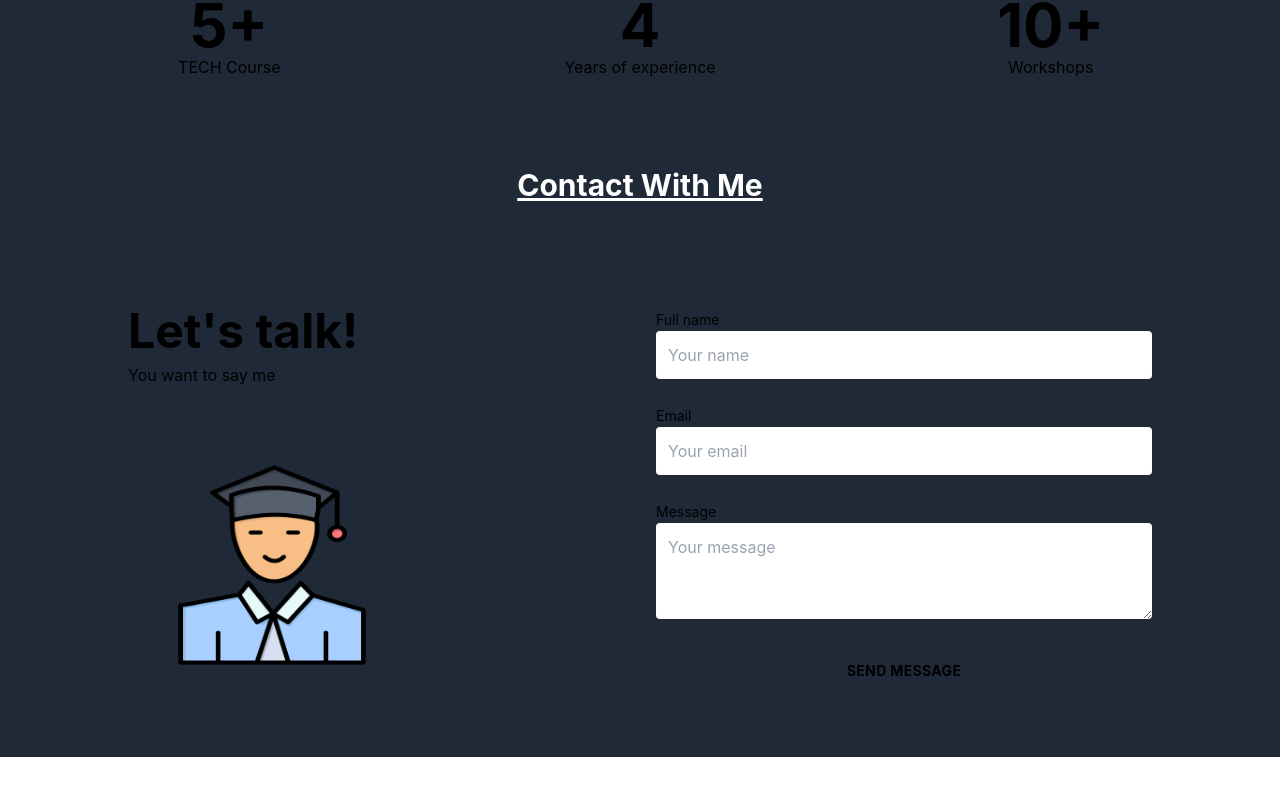
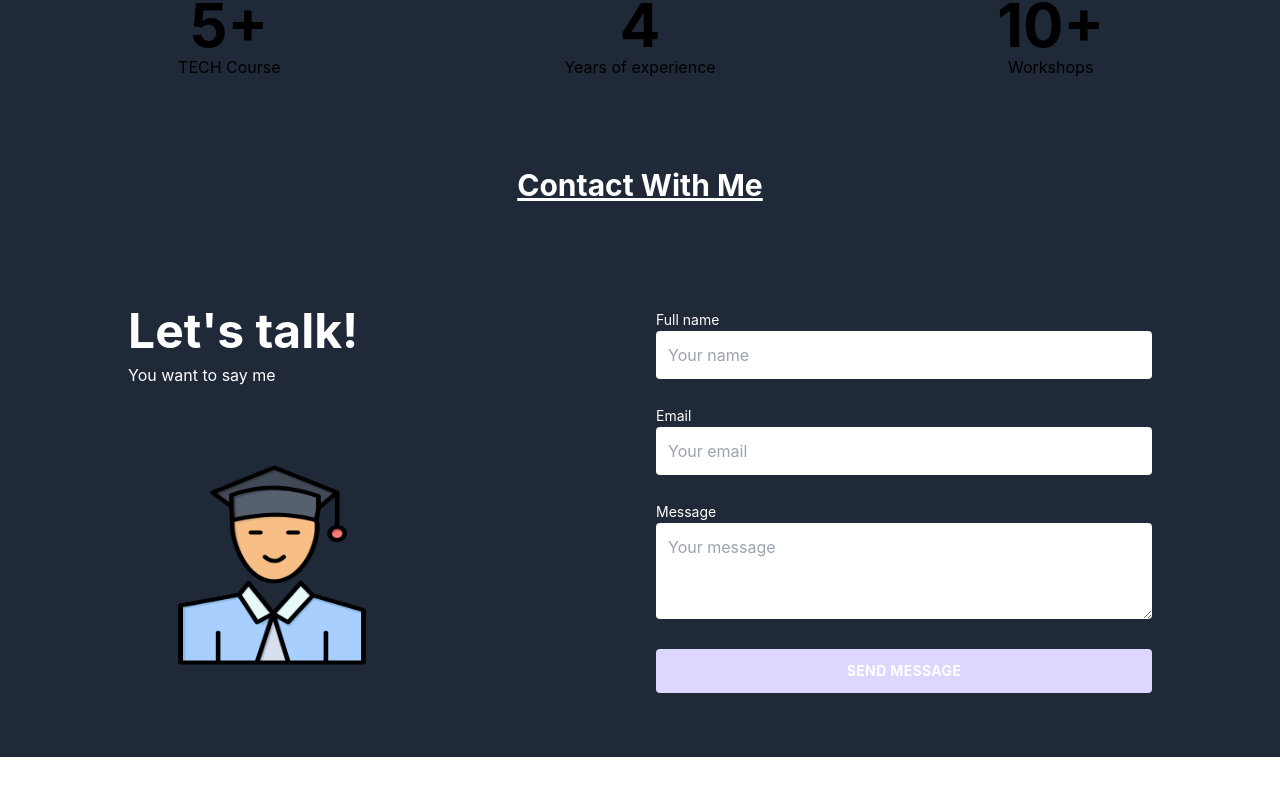
Before and after one commit to TH-Raju/Project_Tech_Tutor_Client_side, a React (Create React App) app: page / in a window 1280 px wide. Shown: the part 1777-2576 px from the top of the page. Built offline with nearby package versions, Linux system fonts and the light colour scheme; no server answers.

Commit message:
Recheck site

```diff
--- a/src/components/Home/Summary.jsx
+++ b/src/components/Home/Summary.jsx
@@ -34,31 +34,31 @@ const Summary = () => {
             </section>
 
 
-            <div>
+            <div className='text-white'>
                 <h1 className='bg-gray-800 underline text-white text-3xl text-center py-10 font-bold'>Contact With Me</h1>
                 <div className="grid w-full grid-cols-1 gap-8  py-16 mx-auto md:grid-cols-2 md:px-12  xl:px-32 pl-4 dark:bg-gray-800 dark:text-gray-100">
 
                     <div className="flex flex-col justify-between">
                         <div className="space-y-2">
-                            <h2 className="text-4xl font-bold leading-tight lg:text-5xl">Let's talk!</h2>
+                            <h2 className="text-4xl text-white font-bold leading-tight lg:text-5xl">Let's talk!</h2>
                             <div className="dark:text-gray-400">You want to say me</div>
                         </div>
                         <img src={img} alt="Contact our customer support" className="p-6 h-52 md:h-64 w-72" />
                     </div>
                     <form noValidate="" className="space-y-6 ng-untouched ng-pristine ng-valid">
                         <div>
-                            <label htmlFor="name" className="text-sm">Full name</label>
+                            <label htmlFor="name" className="text-sm text-white">Full name</label>
                             <input id="name" type="text" placeholder="Your name" className="w-full p-3 rounded dark:bg-gray-800" />
                         </div>
                         <div>
-                            <label htmlFor="email" className="text-sm">Email</label>
+                            <label htmlFor="email" className="text-sm text-white">Email</label>
                             <input id="email" type="email" placeholder="Your email" className="w-full p-3 rounded dark:bg-gray-800" />
                         </div>
                         <div>
-                            <label htmlFor="message" className="text-sm">Message</label>
+                            <label htmlFor="message" className="text-sm text-white">Message</label>
                             <textarea id="message" rows="3" placeholder="Your message" className="w-full p-3 rounded dark:bg-gray-800"></textarea>
                         </div>
-                        <button type="submit" method="POST" action="mailto: rajukhan894200@gmail.com" encType="multipart/form-data" className="w-full p-3 text-sm font-bold tracking-wide uppercase rounded dark:bg-violet-400 dark:text-gray-900">Send Message</button>
+                        <button type="submit" method="POST" action="mailto: rajukhan894200@gmail.com" encType="multipart/form-data" className="w-full p-3 text-sm font-bold tracking-wide uppercase rounded dark:bg-violet-400 bg-violet-200  dark:text-gray-900">Send Message</button>
                     </form>
                 </div>
             </div>
--- a/src/components/MyReview.jsx
+++ b/src/components/MyReview.jsx
@@ -8,6 +8,17 @@ const MyReview = () => {
 
     const [userReview, setUserReview] = useState([]);
     useTitle('My Reviews');
+    // console.log(userReview[0].email);
+
+    useEffect(() => {
+        fetch(`https://tech-tutor-server-side.vercel.app/review?email=$${userReview.email}`, {
+            headers: {
+                authorization: `Bearer ${localStorage.getItem('token')}`
+            }
+        })
+            .then(res => res.json())
+            .then(data => setUserReview(data))
+    }, [userReview.email])
 
     useEffect(() => {
         fetch('https://tech-tutor-server-side.vercel.app/review')
--- a/src/layout/Main.jsx
+++ b/src/layout/Main.jsx
@@ -2,8 +2,10 @@ import React from 'react';
 import { Outlet } from 'react-router-dom';
 import Footer from '../components/Footer/Footer';
 import Header from '../components/Header/Header';
+import useTitle from '../useTitle';
 
 const Main = () => {
+    useTitle('Tech Tutor')
     return (
         <div>
             <Header></Header>
```
